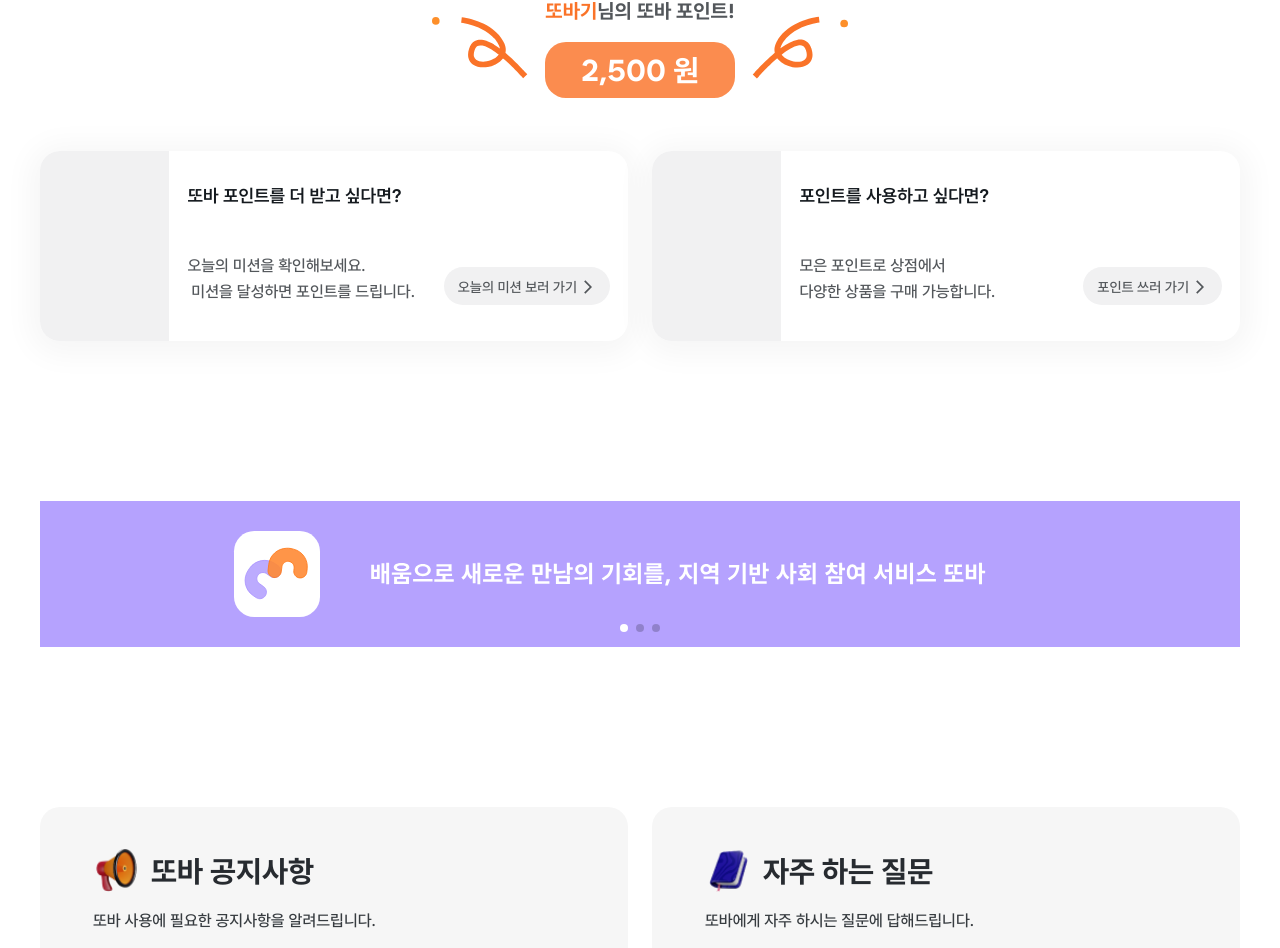
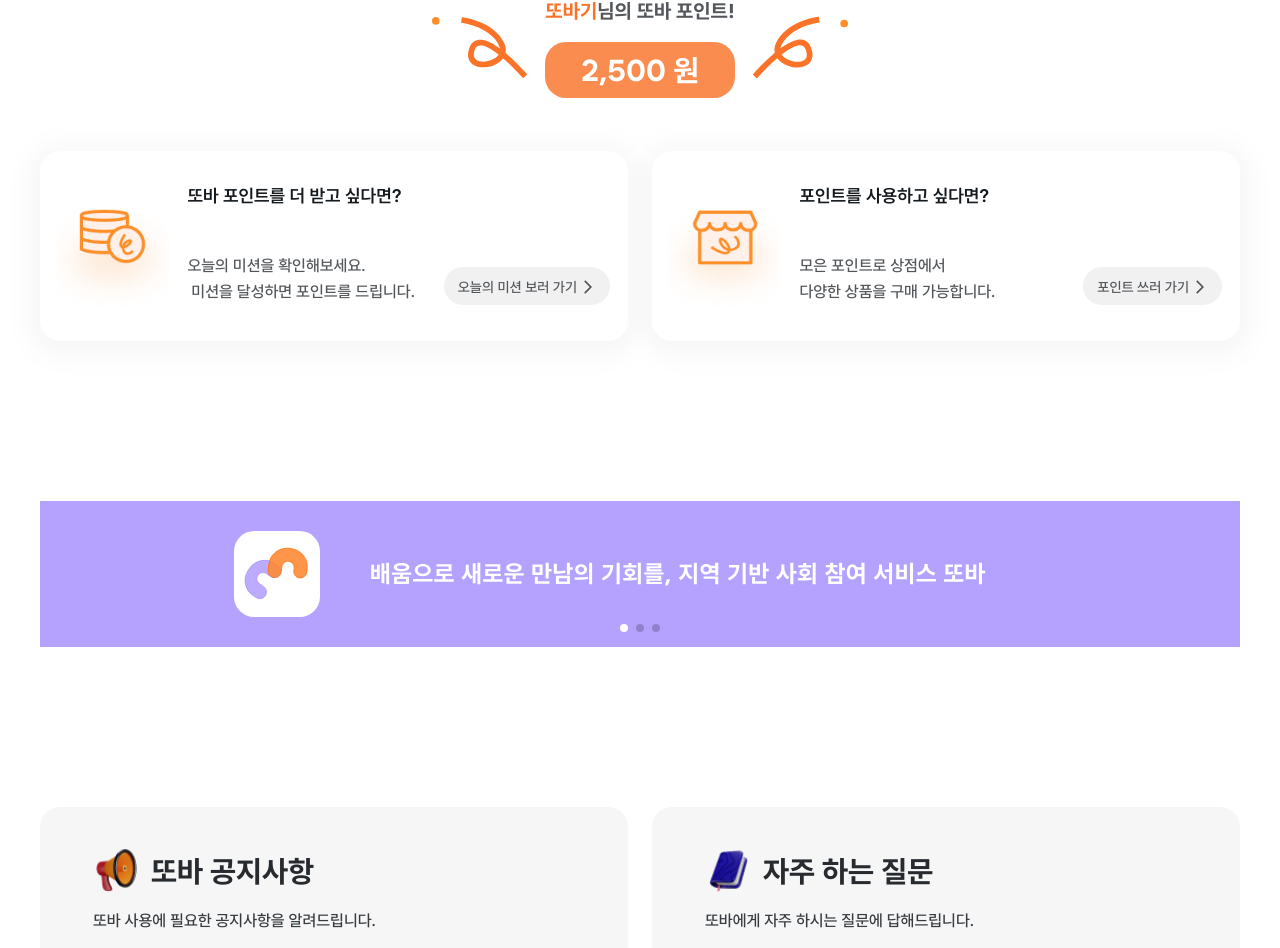
Before and after one commit to Kusitms-29th-Meetup-TeamE/Frontend, a Next.js app: page / in a window 1280 px wide. Shown: the part 2257-3205 px from the top of the page. Built offline with nearby package versions, Linux system fonts and the light colour scheme; no server answers.

Commit message:
🌈 Update(#136): add point image

```diff
--- a/src/components/main/PointItem.tsx
+++ b/src/components/main/PointItem.tsx
@@ -7,6 +7,7 @@ export type PointItemProps = {
   title: string;
   content: string;
   btnContent: string;
+  img: string;
 };
 
 const variants = {
@@ -22,13 +23,20 @@ const variants = {
 };
 
 const PointItem = (props: PointItemProps) => {
-  const { title, content, btnContent } = props;
+  const { title, content, btnContent, img } = props;
 
   return (
     <div className={variants.container}>
-      {/* <Image src="/assets/main/pointItem.svg" width={169} height={169} alt=""/> */}
       {/* 이미지 대체 div */}
-      <div className="w-[169px] h-full bg-gray-03"></div>
+      <div className="w-[169px] h-full flex justify-center items-center">
+        <Image
+          src={`/assets/main/${img}.png`}
+          width={200}
+          height={140}
+          alt=""
+          className="object-cover h-[140px] w-[200px] pt-6 pl-4"
+        />
+      </div>
       <div className={variants.textContainer}>
         <span className={variants.title}>{title}</span>
         <div className={variants.contentContainer}>
--- a/src/containers/main/Point.tsx
+++ b/src/containers/main/Point.tsx
@@ -50,11 +50,13 @@ const Point = () => {
             '오늘의 미션을 확인해보세요.\n 미션을 달성하면 포인트를 드립니다.'
           }
           btnContent={'오늘의 미션 보러 가기'}
+          img="point1"
         />
         <PointItem
           title={'포인트를 사용하고 싶다면?'}
           content={'모은 포인트로 상점에서 \n다양한 상품을 구매 가능합니다.'}
           btnContent={'포인트 쓰러 가기'}
+          img="point2"
         />
       </div>
     </div>
```
Also changed, not shown: public/assets/main/point1.png (added), public/assets/main/point2.png (added).
